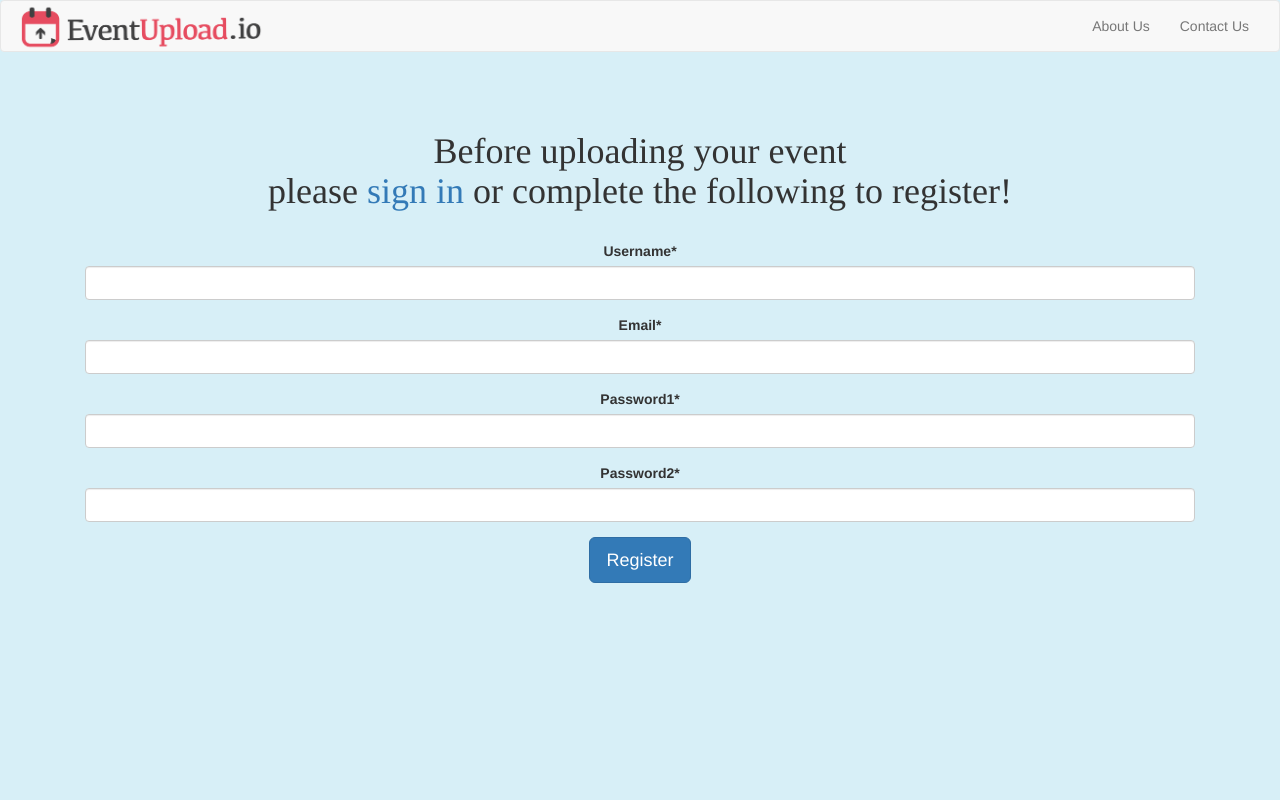
After one commit to msears024/__CodeMentor, a Django app: a page that uses static/templates/getstarted.html in a window 1280 px wide. The commit adds this page. Run offline with Django 3.2, Linux system fonts and the light colour scheme; parts of the project's set-up code (start-up, migrations or seed data) failed here and were passed over; some libraries are stand-ins or nearby versions.

Commit message:
update__2.26.15

```diff
--- a/mvp_landing_src/mvp_landing/settings.py
+++ b/mvp_landing_src/mvp_landing/settings.py
@@ -30,6 +30,8 @@ ALLOWED_HOSTS = []
 
 # Application definition
 
+CRISPY_TEMPLATE_PACK = 'bootstrap3'
+
 INSTALLED_APPS = (
     'django.contrib.admin',
     'django.contrib.auth',
@@ -39,6 +41,7 @@ INSTALLED_APPS = (
     'django.contrib.staticfiles',
     'signups',
     'django.contrib.formtools',
+    'crispy_forms',
 )
 
 MIDDLEWARE_CLASSES = (
--- a/mvp_landing_src/mvp_landing/urls.py
+++ b/mvp_landing_src/mvp_landing/urls.py
@@ -9,6 +9,9 @@ urlpatterns = patterns('',
     url(r'^$', 'signups.views.home', name='home'),
     url(r'^about-us/$', 'signups.views.aboutus', name='aboutus'),
     url(r'^contact-us/$', 'signups.views.contactus', name='contactus'),
+    url(r'^get-started/$', 'signups.views.getstarted', name='getstarted'),
+    url(r'^upload-event/$', 'signups.views.uploadevent', name='uploadevent'),
+
     # url(r'^blog/', include('blog.urls')),
     url(r'^admin/', include(admin.site.urls)),
 
--- a/mvp_landing_src/signups/forms.py
+++ b/mvp_landing_src/signups/forms.py
@@ -1,14 +1,38 @@
 from django import forms
+from django.contrib.auth.models import User
+from django.shortcuts import render_to_response
+from django.contrib.formtools.wizard.views import SessionWizardView
+
+from crispy_forms.helper import FormHelper
 
 from .models import (SignUp, ContactUs as contactus, Event,
-                      VenueRegistration, EventCategory)
-
-from django.shortcuts import render_to_response
-from django.contrib.formtools.wizard.views import SessionWizardView
+                      VenueRegistration, EventCategory,)
 
 class SignUpForm(forms.ModelForm):
     class Meta:
         model = SignUp
+
+class UserRegistration(forms.Form):
+    username = forms.CharField()
+    email = forms.EmailField()
+    password1 = forms.CharField(widget=forms.PasswordInput())
+    password2 = forms.CharField(widget=forms.PasswordInput())
+
+    helper = FormHelper()
+    helper.form_method = "POST"
+    def clean(self):
+        p1 = self.cleaned_data.get('password1', None)
+        p2 = self.cleaned_data.get('password2', None)
+        username = self.cleaned_data.get('username', None)
+        if p1 is not None and p2 is not None:
+            if p1 != p2:
+                self.add_error("password1", "Passwords do not match.")
+        if username is not None:
+            if User.objects.filter(username=username).exists():
+                self.add_error("username", "Username already exists.")
+
+    # def as_h(self):
+    #     return "<h1>Hellow world</h1>"
 
 class ContactUs(forms.ModelForm):
     class Meta:
--- a/mvp_landing_src/signups/models.py
+++ b/mvp_landing_src/signups/models.py
@@ -22,6 +22,7 @@ class ContactUs(models.Model):
 
     def __unicode__(self):
         return smart_unicode(self.email)
+
 
 class VenueRegistration(models.Model):
     venue_name = models.CharField(max_length=120, null=False, blank=False)
--- a/mvp_landing_src/signups/views.py
+++ b/mvp_landing_src/signups/views.py
@@ -1,7 +1,10 @@
-from django.shortcuts import render, render_to_response, RequestContext
-
+from django.shortcuts import (render, render_to_response,
+                                RequestContext, redirect,
+                                )
+from django.contrib.auth.models import User
 # Create your views here.
-from .forms import SignUpForm, ContactUs
+from .forms import (SignUpForm, ContactUs, UserRegistration,
+                    )
 
 def home(request):
 
@@ -30,3 +33,28 @@ def contactus(request):
                                 locals(),
                                 context_instance=RequestContext(request)
                             )
+
+def getstarted(request):
+    if request.method == "GET":
+        form = UserRegistration()
+    elif request.method == "POST":
+        form = UserRegistration(request.POST)
+        if form.is_valid():
+            new_user=User.objects.create_user(form.cleaned_data['username'],
+                                      form.cleaned_data['email'],
+                                      form.cleaned_data['password1'])
+            return redirect("/upload-event")
+    return render(request, 'getstarted.html',
+                    locals())
+
+def uploadevent(request):
+    return render(request, 'uploadevent.html',
+                    locals())
+
+    # render assumes that you're using a request context...
+
+
+# ('getstarted.html',
+#   locals(),
+#   context_instance=RequestContext(request)
+#   )
--- a/static/templates/base.html
+++ b/static/templates/base.html
@@ -40,8 +40,8 @@
         <!--<h1>More Event Calendars <i>Much</i> Faster</h1>-->
         <h1>Event Marketing Made Simple</h1>
         <p>Upload your event to all the major event calendars in three easy steps -- create an account, upload your event, click submit. We'll handle the rest!</p>
-        <p><a class="btn btn-primary btn-lg" href="#" role="button">Upload Your Event Now! &raquo;</a></p>
-      </div>
+        <p><a class="btn btn-primary btn-lg" href='{% url "getstarted" %}' role="button">Upload Your Event Now! &raquo;</a></p>
+      </div> <!-- <a href='{% url "aboutus" %}'> -->
     </div>
 
     <div class="container">
--- /dev/null
+++ b/static/templates/getstarted.html
@@ -0,0 +1,27 @@
+<!-- get-started.html -->
+{% load crispy_forms_tags %}
+{% load staticfiles %}
+<body>
+{% include "navbar.html" %}
+
+
+<link rel="stylesheet" type="text/css" href="{% static 'C:\Users\B\Desktop\skillshare\static\static\css\bootstrap.min.css' %}" />
+
+<link rel="stylesheet" type="text/css" href="{% static 'C:\Users\B\Desktop\skillshare\static\static\css\starter-template.css' %}" />
+
+<div class="container">
+
+      <div class="starter-template">
+        <h1 id="promise">Before uploading your event <br> please <a href='% url "signin" %'>sign in</a> or complete the following to register!</h1>
+
+
+
+        <form id="regform" method="POST" action=""> {% csrf_token %}
+            <div class="form-group">
+                {% crispy form %}
+            </div>
+        </form>
+
+        <p><a class="btn btn-primary btn-lg" href='javascript:document.getElementById("regform").submit()' role="button">Register</a></p>
+
+</body>
```
Also changed, not shown: static/templates/uploadevent.html (added, +20 -0 lines), mvp_landing_src/db.sqlite3.
